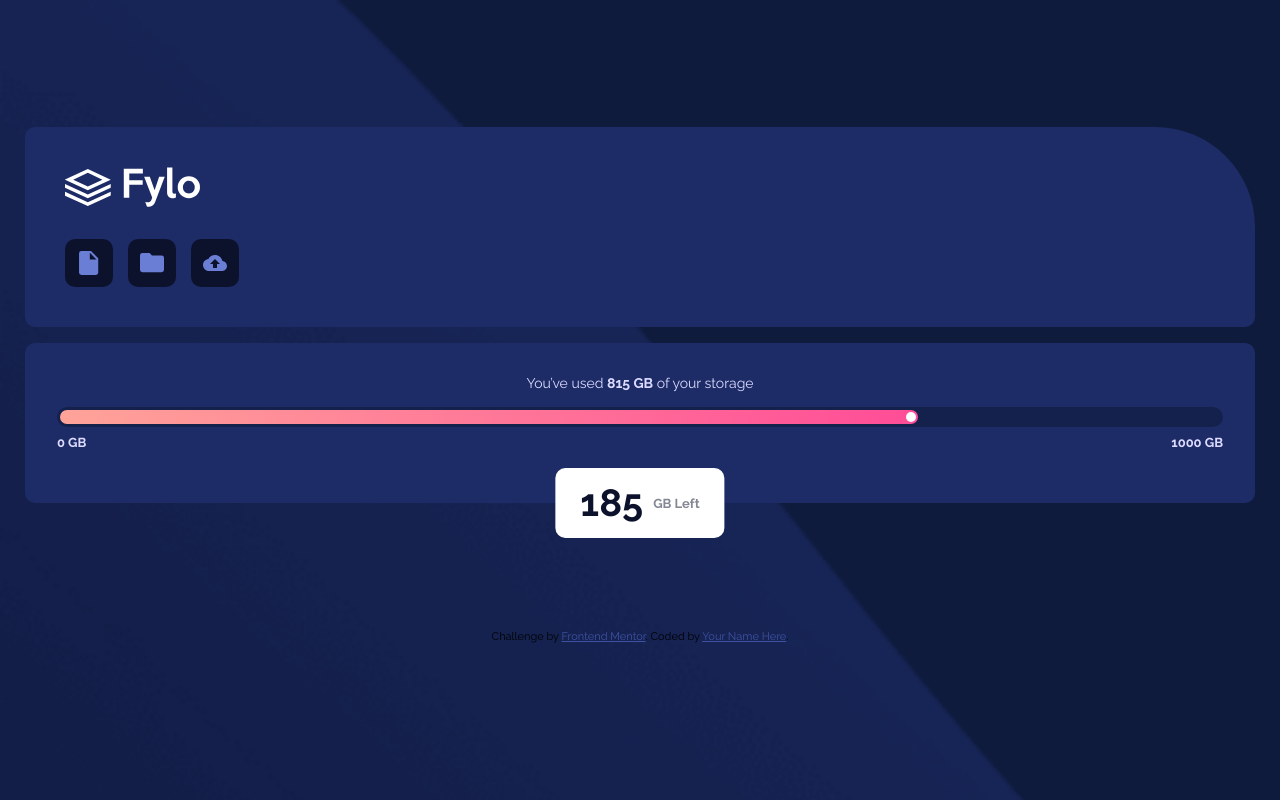
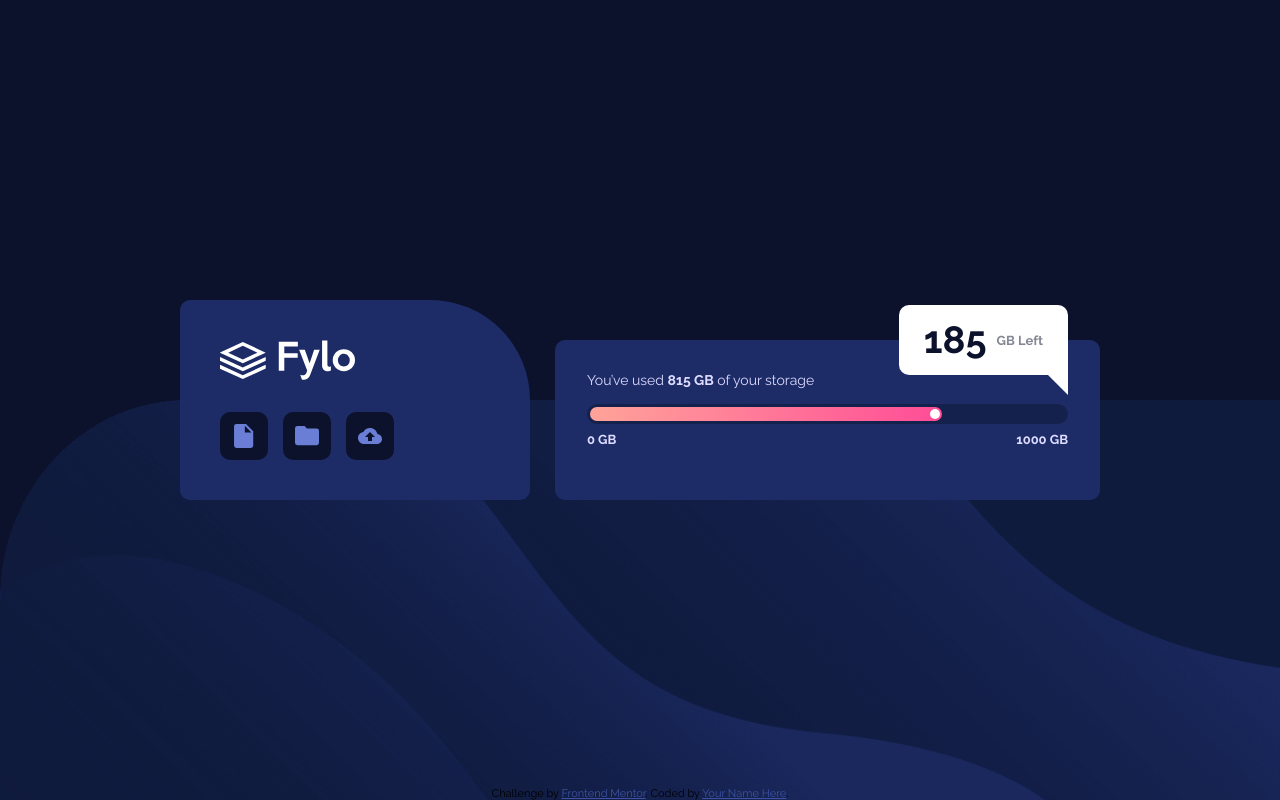
Before and after one commit to gawedzki/Fylo-data-storage-component, a plain HTML site: page index.html in a window 1280 px wide. Drawn offline with Linux system fonts and the light colour scheme.

Commit message:
Add desktop design

```diff
--- a/css/styles.css
+++ b/css/styles.css
@@ -13,6 +13,7 @@ body {
   background-repeat: no-repeat;
   background-size: cover;
   font-size: 1.3rem;
+  position: relative;
 }
 p {
   margin: 0;
@@ -25,6 +26,7 @@ span {
 }
 .folder {
   height: 20rem;
+  max-width: 35rem;
   padding: 4rem;
   border-radius: 1rem 10rem 1rem 1rem;
   margin-bottom: 1.6rem;
@@ -96,7 +98,7 @@ span {
 .storage__max {
   float: right;
 }
-.storage__size {
+.storage__sizeLeft {
   display: flex;
   align-items: center; /* to vertically align different font sizes*/
   width: fit-content; /* to avoid text wrap in p element */
@@ -107,10 +109,10 @@ span {
   color: hsl(229, 7%, 55%);
   position: absolute;
   top: 100%;
-  left: 50%;
-  transform: translate(-50%, -50%);
+  right: 50%;
+  transform: translate(50%, -50%);
 }
-.storage__size > span {
+.storage__sizeLeft > span {
   margin-right: 1rem;
   font-size: 3.8rem;
   line-height: 3.8rem;
@@ -118,9 +120,63 @@ span {
 }
 
 .attribution {
+  width: fit-content;
   font-size: 1.1rem;
   text-align: center;
+  position: absolute;
+  bottom: 0;
+  left: 50%;
+  transform: translate(-50%, 0);
 }
 .attribution a {
   color: hsl(228, 45%, 44%);
 }
+
+@media only screen and (min-width: 975px) {
+  body {
+    height: 800px;
+    background-color: hsl(229, 57%, 11%);
+    background-image: url(../images/bg-desktop.png);
+    background-size: 100% 50%;
+    background-position: bottom;
+  }
+  .bodyWrap {
+    display: flex;
+    align-items: flex-end;
+    width: 970px;
+    position: absolute;
+    top: 50%;
+    left: 50%;
+    transform: translate(-50%, -50%);
+    overflow: hidden;
+  }
+  .folder,
+  .storage {
+    float: left;
+  }
+  .folder {
+    min-width: 350px;
+    margin: 0 25px 0 0;
+  }
+  .storage {
+    width: 100%;
+  }
+  .storage__desc {
+    text-align: left;
+  }
+  .storage__sizeLeft {
+    top: 0;
+    right: 0;
+    transform: translate(-3.2rem, -50%);
+  }
+  .storage__arrow {
+    width: 0;
+    height: 0;
+    border-top: 20px solid transparent;
+    border-bottom: 20px solid transparent;
+    border-right: 20px solid white;
+    position: absolute;
+    top: 15px;
+    right: 3.2rem;
+  }
+}
--- a/index.html
+++ b/index.html
@@ -40,7 +40,8 @@
         <span class="storage__min">0 GB</span>
         <span class="storage__max">1000 GB</span>
       </div>
-      <p class="storage__size"><span>185</span> GB Left</p>
+      <p class="storage__sizeLeft"><span>185</span> GB Left</p>
+      <div class="storage__arrow"></div>
     </div>
   </div>
 
```
